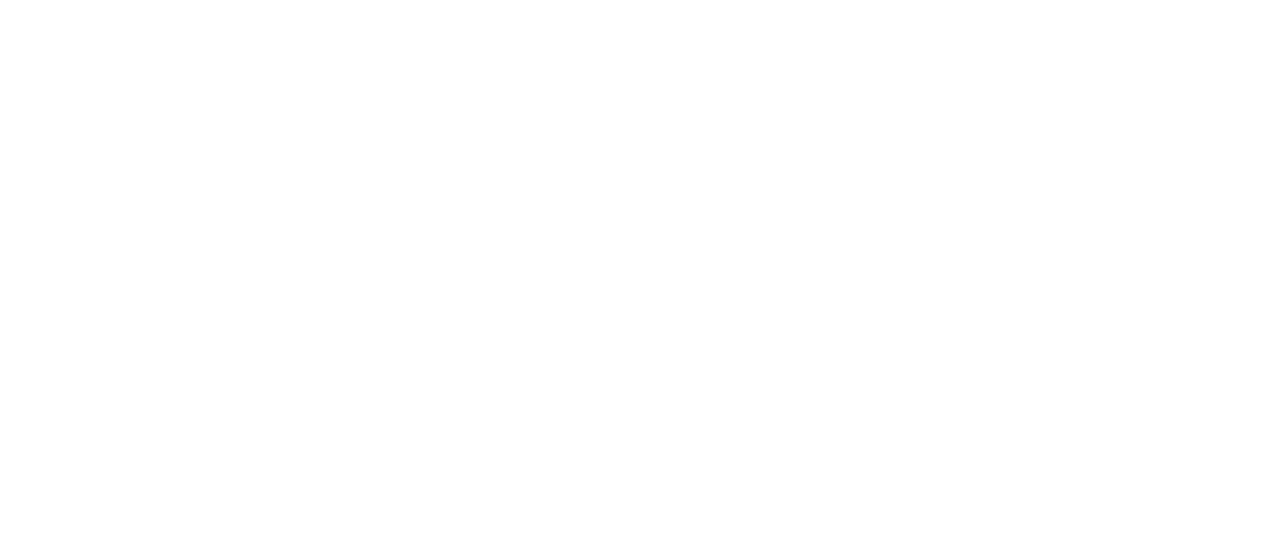
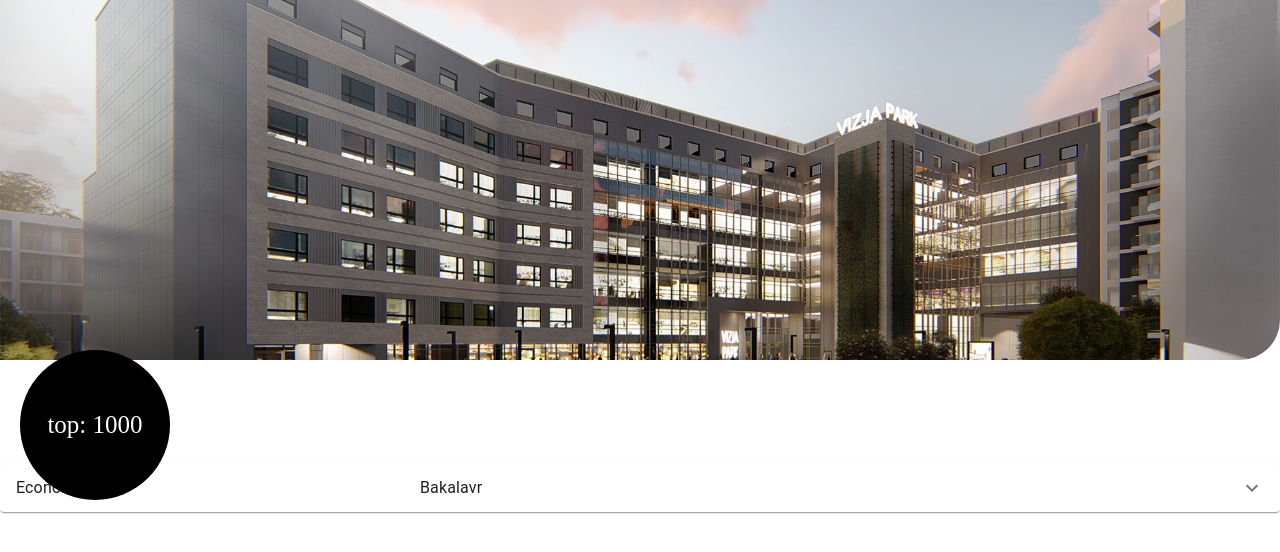
Before and after one commit to AlikhanFrontDev/worlduz, a React (Create React App) app: page /single in a window 1280 px wide. Before the commit this address had no page. Shown: the top 552 px of the page. Built offline with nearby package versions, Linux system fonts and the light colour scheme.

Commit message:
singlePage

```diff
--- a/package.json
+++ b/package.json
@@ -3,9 +3,14 @@
   "version": "0.1.0",
   "private": true,
   "dependencies": {
+    "@emotion/react": "^11.10.5",
+    "@emotion/styled": "^11.10.5",
+    "@mui/icons-material": "^5.11.0",
+    "@mui/material": "^5.11.8",
     "@testing-library/jest-dom": "^5.16.5",
     "@testing-library/react": "^13.4.0",
     "@testing-library/user-event": "^13.5.0",
+    "material-icons": "^1.13.1",
     "react": "^18.2.0",
     "react-dom": "^18.2.0",
     "react-router-dom": "^6.8.1",
--- /dev/null
+++ b/src/App.css
@@ -0,0 +1,7 @@
+*{
+    margin: 0;
+    padding: 0;
+}
+body{
+    background-color: var(--tg-theme-bg-color);
+}
--- a/src/App.js
+++ b/src/App.js
@@ -1,6 +1,8 @@
 import MainPage from "./pages/MainPage";
 import { Route, Routes } from "react-router-dom";
 import Poland from "./pages/Poland";
+import SinglePage from "./pages/SinglePage";
+import "./App.css";
 
 function App() {
   return (
@@ -8,7 +10,7 @@
       <Routes>
         <Route exact path="/" element={<MainPage />} />
         <Route path="poland" element={<Poland />} />
-        {/* <Route path="" element={< />} /> */}
+        <Route path="single" element={<SinglePage />} />
       </Routes>
     </div>
   );
--- a/src/pages/MainPage.jsx
+++ b/src/pages/MainPage.jsx
@@ -128,9 +128,7 @@
 const Container = styled.div`
     @import url('https://fonts.googleapis.com/css2?family=DM+Sans:ital,wght@1,500&display=swap');
     @media screen and (max-width: 480px) {
-    body{
-        background-color: var(--tg-theme-bg-color);
-    }
+      margin: 10px;
    nav{
     display: flex;
     justify-content: space-between;
--- a/src/pages/Poland.jsx
+++ b/src/pages/Poland.jsx
@@ -1,6 +1,6 @@
 import React from 'react'
 import styled from 'styled-components'
-
+import { Link } from 'react-router-dom'
 import vizja from "../assets/poland/vizja.jpeg"
 
 export default function Poland() {
@@ -8,14 +8,14 @@
     <Container>
         <h1 class="titleCountry">Polsha universitetlari</h1>
             <div class="univers">
-                <div class="university">
+                <Link class="university" to={"/single"}>
                     <div class="vizja image"></div>
                     <div class="name">Vizja university of economics and human sciences</div>
                     <div class="hint price">Kontrakt: min-$2100</div>
                     <div class="hint ielts">IELTS: min-5.5</div>
                     <div class="hint ielts">Bakalavr Magistratura</div>
                     <div class="hint city">Warshava</div>
-                </div>
+                </Link>
                 <div class="university">
                     <div class="vizja image"></div>
                     <div class="name">Vizja university of economics and human sciences</div>
--- /dev/null
+++ b/src/pages/SinglePage.jsx
@@ -0,0 +1,92 @@
+import React from "react";
+import styled from "styled-components";
+import { Link } from "react-router-dom";
+import vizja from "../assets/poland/vizja.jpeg";
+import Accordion from "@mui/material/Accordion";
+import AccordionDetails from "@mui/material/AccordionDetails";
+import AccordionSummary from "@mui/material/AccordionSummary";
+import Typography from "@mui/material/Typography";
+import ExpandMoreIcon from "@mui/icons-material/ExpandMore";
+
+export default function SinglePage() {
+  const [expanded, setExpanded] = React.useState(false);
+  const handleChange = (panel) => (event, isExpanded) => {
+    setExpanded(isExpanded ? panel : false);
+  };
+  return (
+    <div>
+      <Container>
+        <img className="image" src={vizja} alt="" />
+        <div className="price">
+          <p>top: 1000</p>
+        </div>
+        <div className="accordion">
+          <Accordion
+            className="colorAccardion"
+            expanded={expanded === "panel1"}
+            onChange={handleChange("panel1")}
+          >
+            <AccordionSummary
+              expandIcon={<ExpandMoreIcon />}
+              aria-controls="panel1bh-content"
+              id="panel1bh-header"
+            >
+              <Typography className="name" sx={{ width: "33%", flexShrink: 0 }}>
+                Economics
+              </Typography>
+              <Typography className="info" sx={{ color: "text.secondary" }}>
+                Bakalavr
+              </Typography>
+            </AccordionSummary>
+            <AccordionDetails className="info">
+              <Typography>2.500 EUR (3 yil)</Typography>
+              <Typography>
+                Lorem ipsum dolor sit amet consectetur adipisicing elit. Modi
+                praesentium vitae facere itaque placeat minus impedit id, rem ea
+                animi.
+              </Typography>
+            </AccordionDetails>
+          </Accordion>
+        </div>
+      </Container>
+    </div>
+  );
+}
+
+const Container = styled.div`
+  margin: 0;
+  .image {
+    height: 45vh;
+    width: 100vw;
+    object-fit: cover;
+    border-bottom-right-radius: 40px;
+  }
+  .price {
+    width: 150px;
+    height: 150px;
+    background-color: #000000;
+    border-radius: 50%;
+    position: absolute;
+    top: 350px;
+    left: 20px;
+    display: flex;
+    align-items: center;
+    justify-content: center;
+  }
+  .price p {
+    font-size: 25px;
+    color: #fff;
+  }
+  .accordion {
+    margin-top: 100px;
+  }
+  .colorAccardion {
+    background-color: var(--tg-theme-bg-color);
+  }
+  .name {
+    color: var(--tg-theme-text-color);
+  }
+  .info {
+    color: var(--tg-theme-hint-color);
+  }
+`;
```
Also changed, not shown: src/pages/Form.jsx (added, +15 -0 lines), 1 other file (tests, documents, lock files or other folders).
